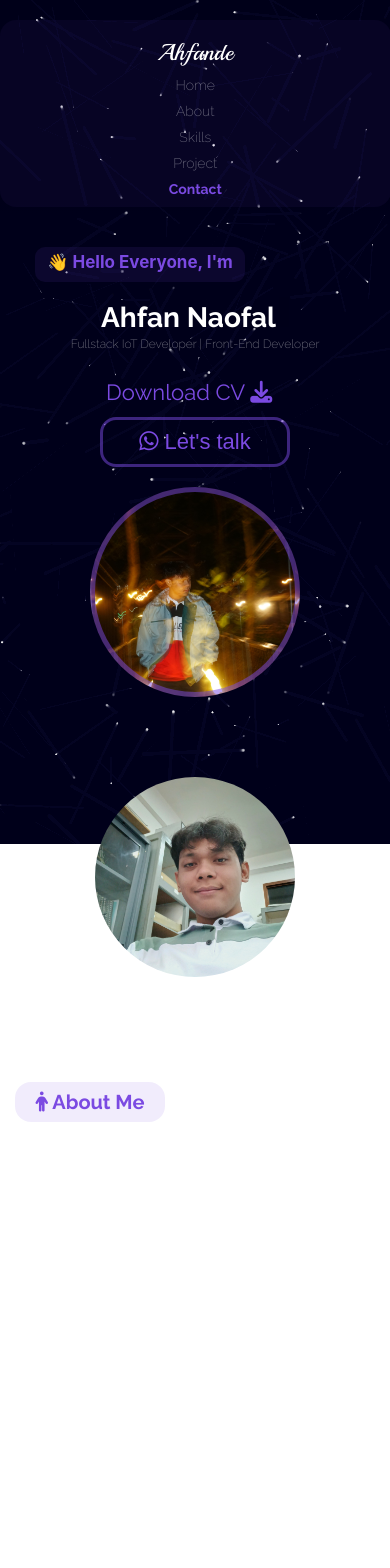
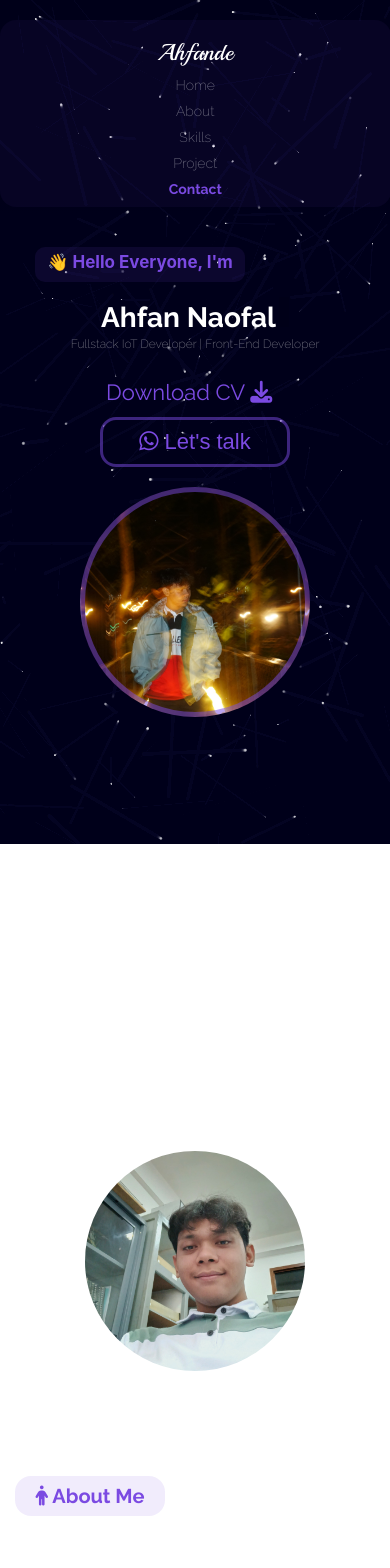
Before and after one commit to Ahfande/my-landing-page, a React (Create React App) app: page / in a window 390 px wide. Shown: the top 1568 px of the page. Built offline with nearby package versions, Linux system fonts and the light colour scheme; a web font is replaced by a local one.

Commit message:
UpdateMy-Portofolio

```diff
--- a/src/App.css
+++ b/src/App.css
@@ -98,13 +98,9 @@ section {
 
 /* Section Home */
 #home {
-  width: 100%;
-  max-width: 100%;
   display: flex;
-  justify-content: center;
   align-items: center;
-  padding: 0 20px;
-  box-sizing: border-box;
+  min-height: 100vh;
 }
 
 .TextContainer{
@@ -149,8 +145,7 @@ section {
   border: solid;
   border-color: rgba(123, 74, 226, 0.5);
   border-width: 5px;
-  margin-left: auto;
-  margin-right: auto; /* Ini akan memusatkan foto */
+  margin-left: 100px;
 }
 
 .BtnCV{
@@ -251,21 +246,21 @@ p{
 }
 
 .ProjectContainer {
-  width: 100%; /* Ubah dari 90% ke 100% */
+  width: 100%;
   display: flex;
-  overflow-x: auto; /* Aktifkan scroll horizontal */
+  overflow-x: auto;
   gap: 40px;
   text-align: left;
   margin-top: 10px;
-  padding: 20px 0; /* Tambahkan padding */
-  scroll-snap-type: x mandatory; /* Tambahkan scroll snap */
-  scroll-behavior: smooth; /* Efek scroll halus */
-  -webkit-overflow-scrolling: touch; /* Untuk pengalaman scroll di iOS */
+  padding: 20px 0;
+  scroll-snap-type: x mandatory;
+  scroll-behavior: smooth;
+  -webkit-overflow-scrolling: touch;
 }
 
-/* Tambahkan scrollbar styling */
+
 .ProjectContainer::-webkit-scrollbar {
-  height: 8px; /* Tinggi scrollbar horizontal */
+  height: 8px;
 }
 
 .ProjectBox{
@@ -312,7 +307,7 @@ p{
   margin: 15px auto;
   background-image: url('/public/project3.jpg');
   background-size: cover;
-  /* background-position: center; */
+
 }
 
 .ProjectName{
@@ -756,7 +751,6 @@ p{
 
 /* Large devices (desktops, 993px and up) */
 @media screen and (min-width: 993px) {
-  /* Existing styles remain the same */
   section {
     max-width: 1200px;
     margin: 0 auto;
@@ -814,13 +808,13 @@ p{
   .circle1 {
     margin-left: auto;
     margin-right: auto;
-    width: 200px; /* Sesuaikan ukuran di layar kecil */
-    height: 200px;
+    width: 220px; /* Sesuaikan ukuran di layar kecil */
+    height: 220px;
   }
   .circle2 {
     margin-left: auto;
     margin-right: auto;
-    width: 200px; /* Sesuaikan ukuran di layar kecil */
-    height: 200px;
+    width: 220px; /* Sesuaikan ukuran di layar kecil */
+    height: 220px;
   }
 }
```
